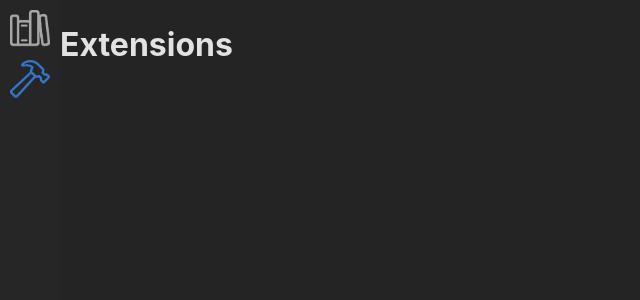
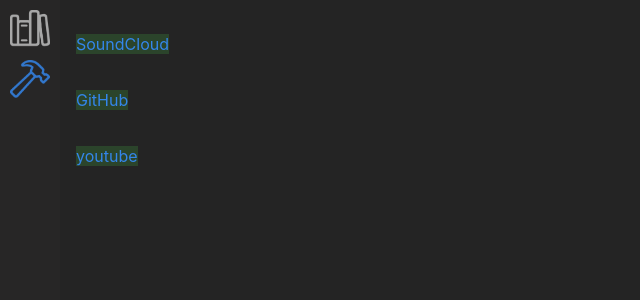
Before and after one commit to Candorada/M3, a React (Vite) app: page /extensions in a window 1280 px wide. Shown: the top 300 px of the page, without its empty margins (0-640 px from the left). Built offline with nearby package versions, Linux system fonts and the light colour scheme.

Commit message:
started on extensionsUI - Finn

```diff
--- a/src/App.jsx
+++ b/src/App.jsx
@@ -1,6 +1,7 @@
 import { useState } from "react";
 import SideNav from "./SideNavBar";
 import Library from "./library";
+import ExtensionsPage from "./extensionsUI/extenisonsUI";
 import "./App.css"
 import { Navigate,RouterProvider, createBrowserRouter} from "react-router-dom";
 let sideNavRouter = createBrowserRouter([
@@ -16,7 +17,7 @@ let sideNavRouter = createBrowserRouter([
   },
   {
     path: "/extensions",
-    element: <h1>Extensions</h1>,
+    element: <ExtensionsPage />,
   },
 ])
 function App() {
@@ -24,6 +25,7 @@ function App() {
   return (
     <>
       <SideNav selected={window.location.href.split(/(?<!\/)\/(?!\/)/)[1]}/>
+
       <div id = "currentPage">
       <RouterProvider router = {sideNavRouter}/>
       </div>
--- /dev/null
+++ b/src/extensionsUI/extenisonsUI.jsx
@@ -0,0 +1,27 @@
+import "./style.css";
+let extensions = [
+    {"name" : "SoundCloud"},
+    {"name" : "GitHub"},
+    {"name" : "youtube"}
+]
+
+function Extension({extension}){
+    return(<>
+    <div class = "extension">
+        <label>
+            {extension.name}
+        </label>
+    </div>
+    </>)
+
+}
+
+function ExtensionsPage(){
+    return(<>
+
+    {extensions.map((ex) => (<Extension extension = {ex} />))}
+
+    </>)
+}
+
+export default ExtensionsPage;
--- /dev/null
+++ b/src/extensionsUI/style.css
@@ -0,0 +1,12 @@
+
+
+.extension{
+    margin-top: 2rem;
+    margin-left: 1rem;
+}
+
+.extension>label{
+    background-color: rgba(50,100, 50, 0.5);
+    color: var(--secondary2);
+
+}
```
